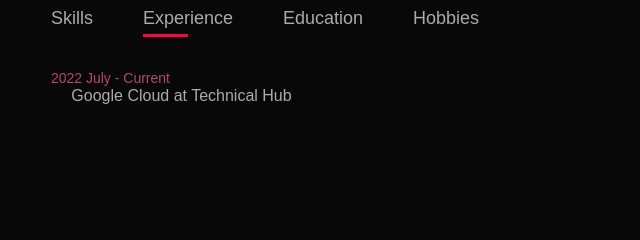
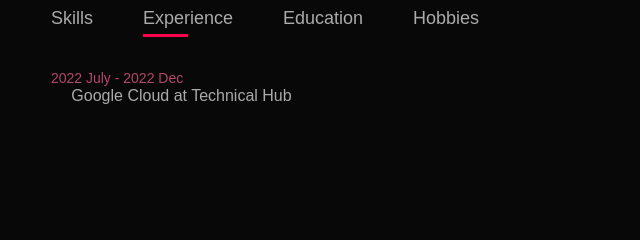
Before and after one commit to Vijay-saripalli/mywebsite, a plain HTML site: page index.html in a window 1280 px wide. Both pictures are taken after a click on the element "Experience". Shown: the part 1025-1265 px from the top of the page, 479-1119 px from the left. Drawn offline with Linux system fonts and the light colour scheme.

Commit message:
Update index.html

```diff
--- a/index.html
+++ b/index.html
@@ -56,13 +56,13 @@
                         </div>
                         <div class="tab-contents" id="experience">
                             <ul>
-                                <li><span>2022 July - Current</span><br>&emsp; Google Cloud at Technical Hub </li>
+                                <li><span>2022 July - 2022 Dec</span><br>&emsp; Google Cloud at Technical Hub </li>
 
                             </ul>
                         </div>
                         <div class="tab-contents" id="education">
                             <ul>
-                                <li><span>Aditya Engineering Collage (2021 - 2024)</span><br>&emsp; B-Tech(CSE)  CGPA 70% </li>
+                                <li><span>Aditya Engineering Collage (2021-2024)</span><br>&emsp; B-Tech(CSE)  CGPA 70% </li>
                                 <li><span>A.A.N.M & V.V.R.S.R Polytechnic Collage (2018-2021)</span><br>&emsp; CME CGPA 71.51% </li>
                             </ul>
                         </div>
```
